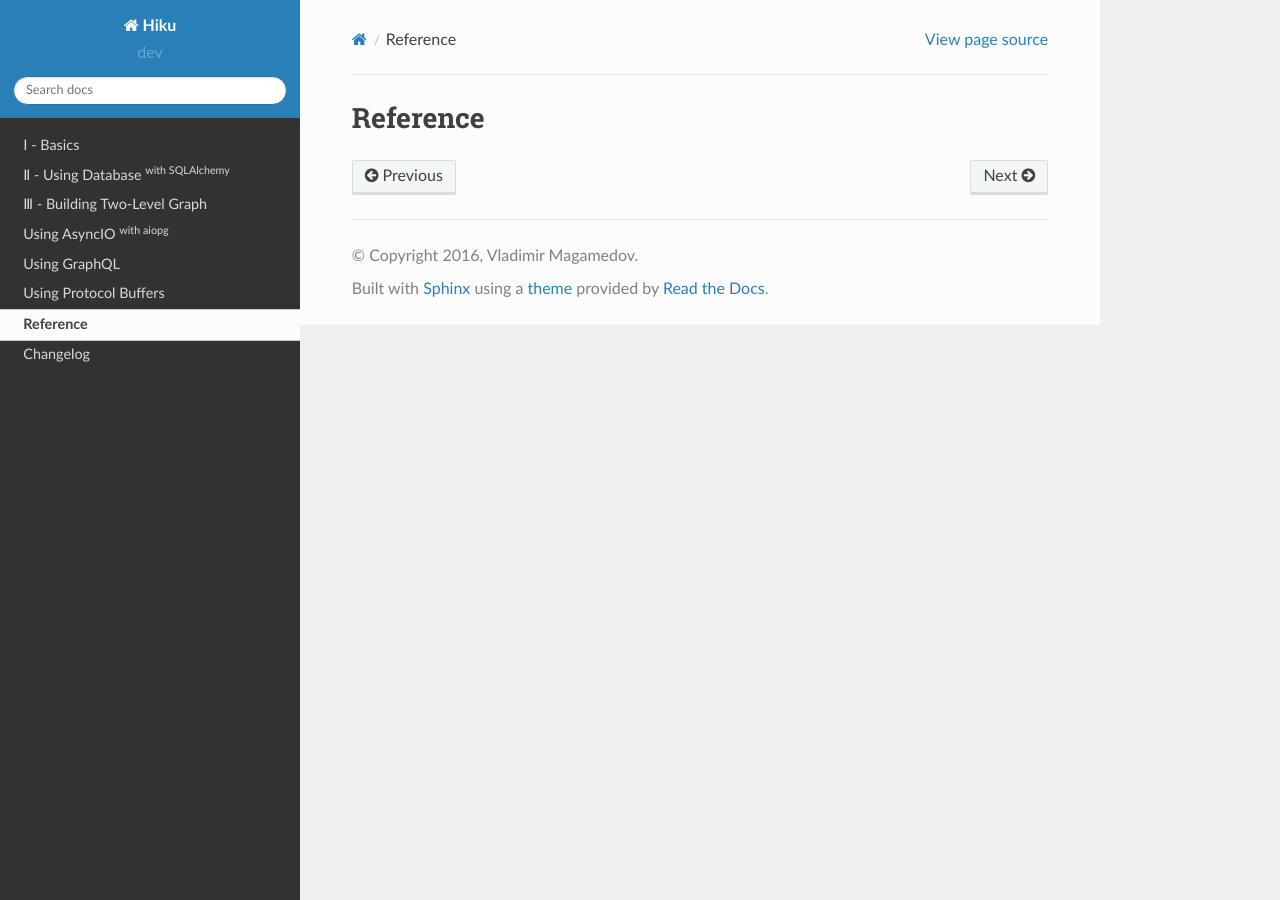
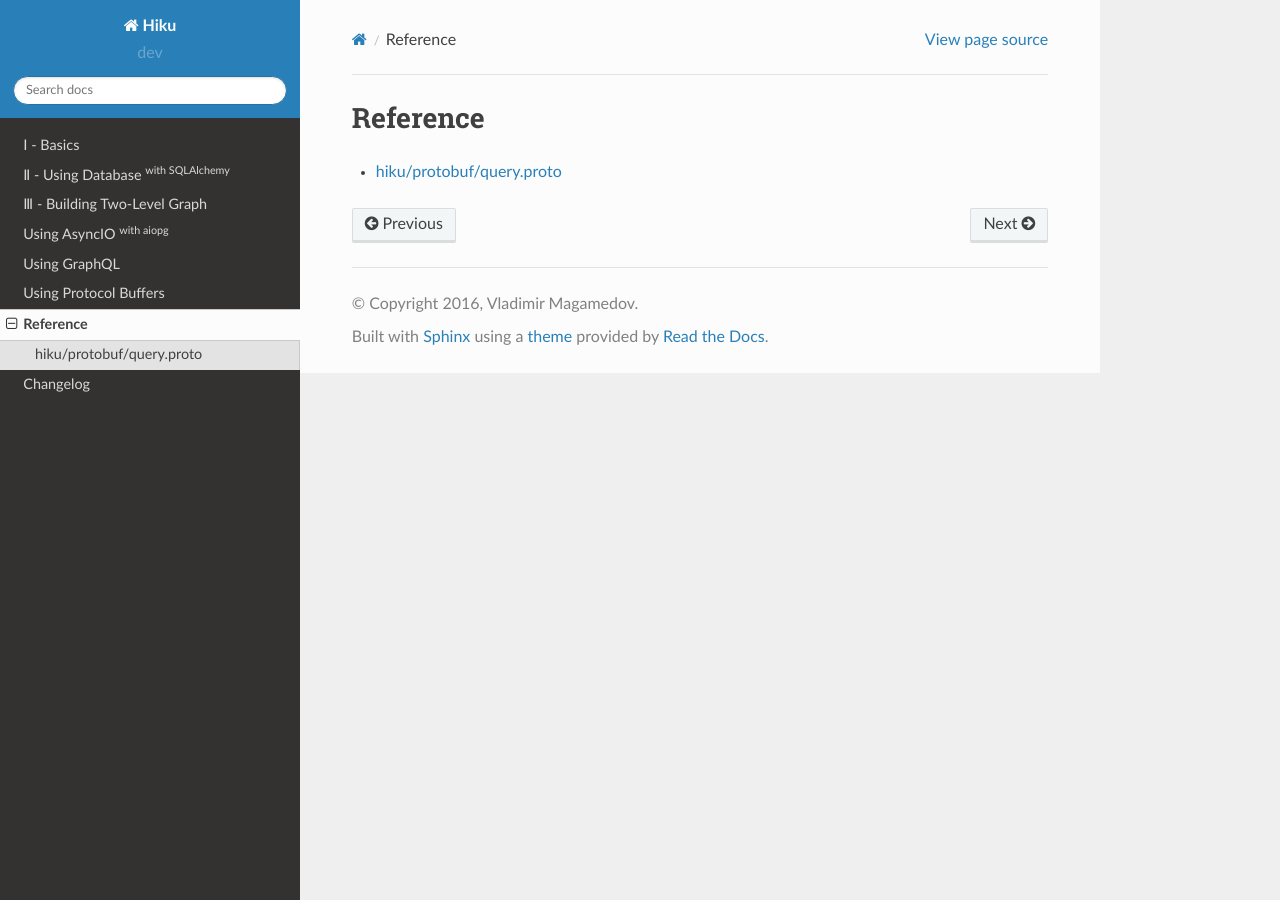
Before and after one commit to evo-company/hiku, a Sphinx documentation site: the page built from docs/reference/index.rst, in a window 1280 px wide. Built offline with Sphinx 7.4.7 and the Read the Docs theme 2.0.0, drawn with Linux system fonts in a browser that asks for light colours.

Commit message:
Showing hiku/protobuf/query.proto file as a reference in documentation

```diff
--- a/docs/protobuf.rst
+++ b/docs/protobuf.rst
@@ -7,8 +7,8 @@ Query format
 It is possible to serialize queries using `Protocol Buffers`_ in binary form,
 instead of sending it as a text in edn_ or GraphQL_ format.
 
-Hiku has a ``hiku/protobuf/query.proto`` file, which describes message types
-for query serialization.
+Hiku has a :doc:`hiku/protobuf/query.proto <reference/protobuf/query>` file,
+which describes message types for query serialization.
 
 Here is how they can be used to build query:
 
--- a/docs/reference/index.rst
+++ b/docs/reference/index.rst
@@ -9,3 +9,4 @@ Reference
     result
     expr
     readers
+    protobuf/query
--- /dev/null
+++ b/docs/reference/protobuf/query.rst
@@ -0,0 +1,4 @@
+hiku/protobuf/query.proto
+=========================
+
+.. literalinclude:: ../../../hiku/protobuf/query.proto
```
